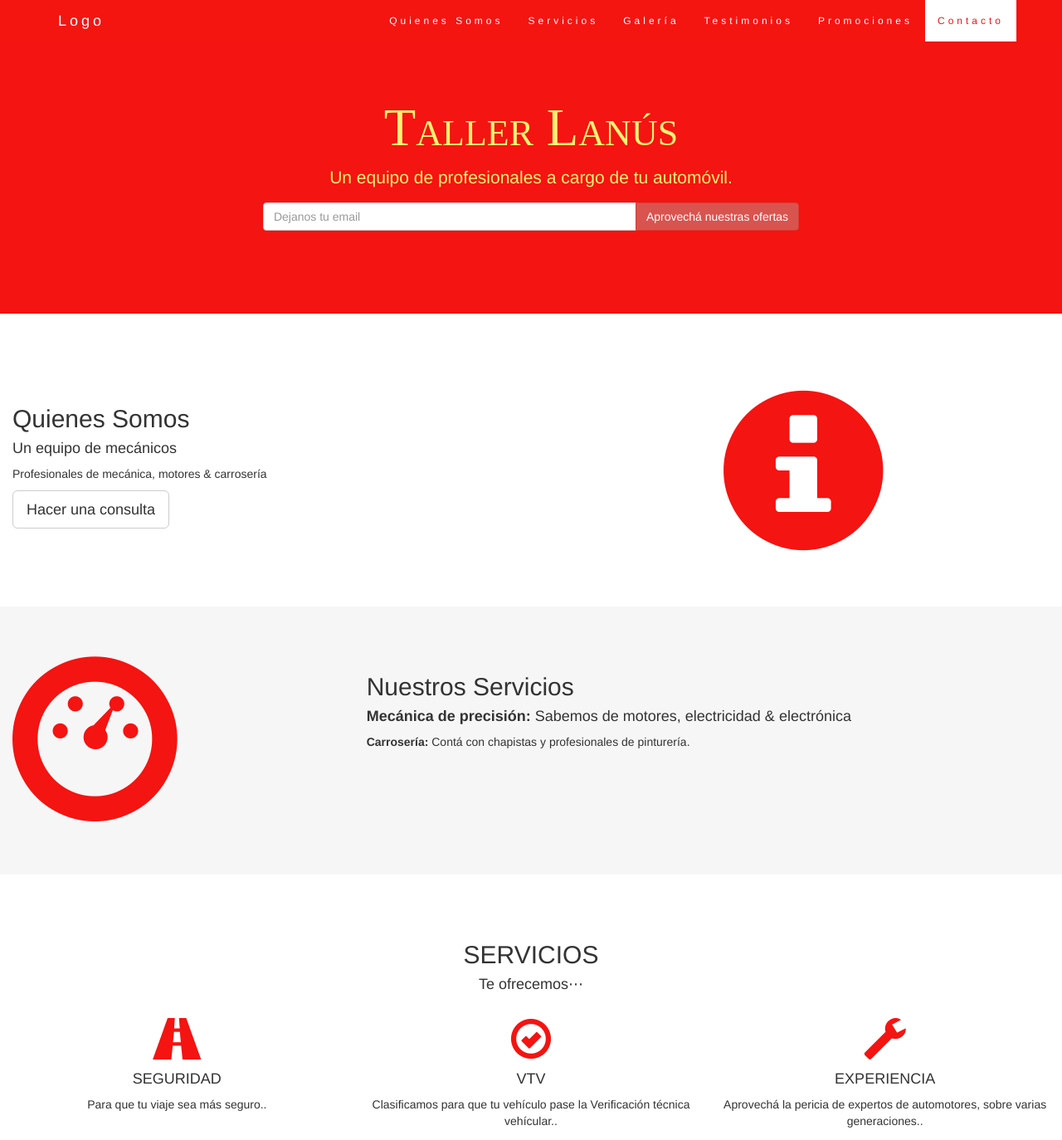
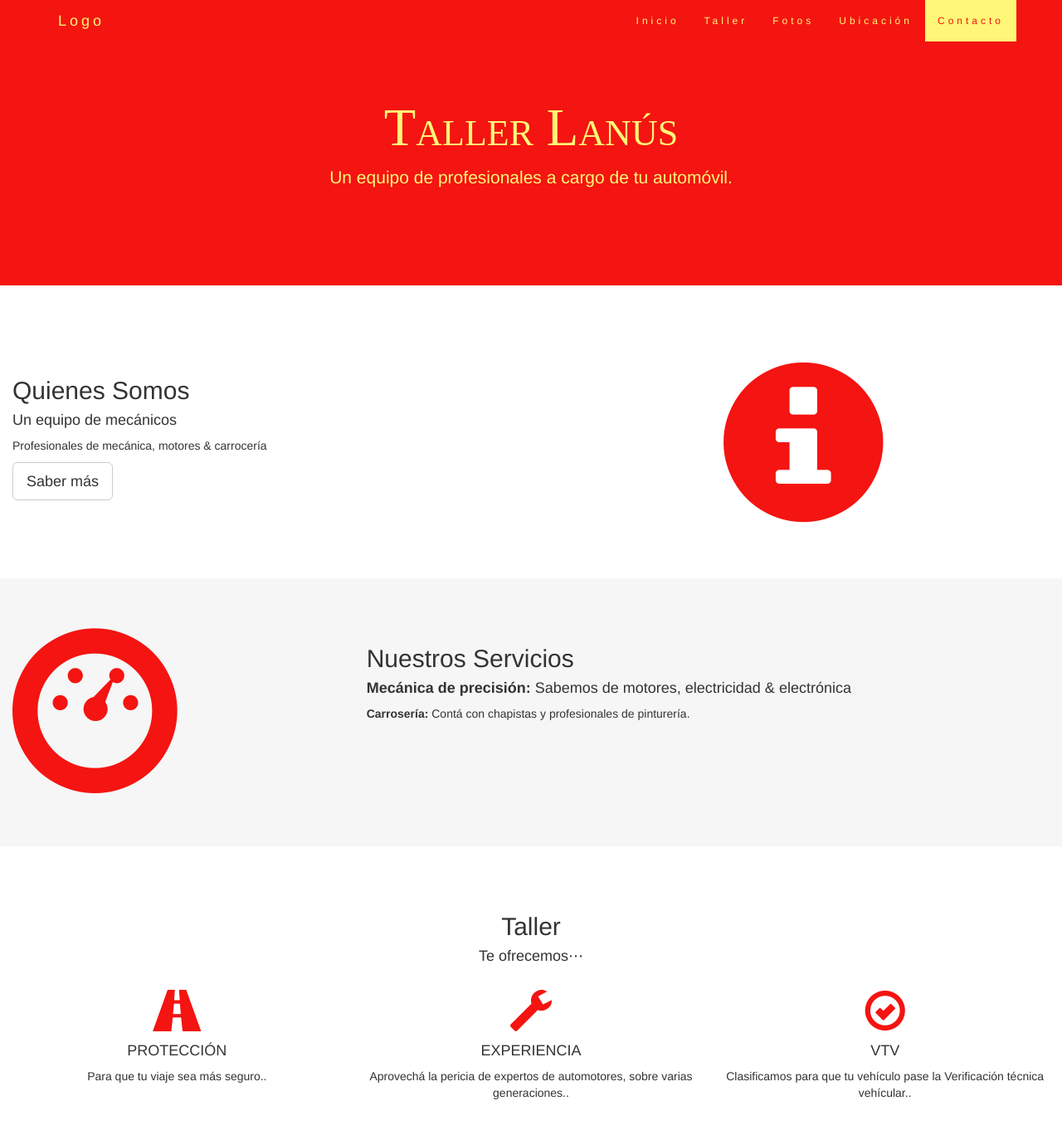
Before and after one commit to micheeell/tallerlanus, a plain HTML site: page index.html in a window 1280 px wide. Shown: the top 1374 px of the page at 83% size. Drawn offline with nearby package versions, Linux system fonts and the light colour scheme; some packages are replaced by stand-ins of ours; a web font is replaced by a local one.

Commit message:
new menu - minor style fixes - code indentation

```diff
--- a/index.html
+++ b/index.html
@@ -23,7 +23,7 @@
   <script src="https://maxcdn.bootstrapcdn.com/bootstrap/3.3.7/js/bootstrap.min.js"></script>
 </head>
 
-<body id="myPage" data-spy="scroll" data-target=".navbar" data-offset="60">
+<body id="miTaller" data-spy="scroll" data-target=".navbar" data-offset="60">
 <nav class="navbar navbar-default navbar-fixed-top">
   <div class="container">
     <div class="navbar-header">
@@ -36,11 +36,10 @@
     </div>
     <div class="collapse navbar-collapse" id="myNavbar">
       <ul class="nav navbar-nav navbar-right">
-        <li><a href="#acerca">Quienes Somos</a></li>
-        <li><a href="#servicios">Servicios</a></li>
-        <li><a href="#portfolio">Galería</a></li>
-        <li><a href="#myCarousel">Testimonios</a></li>
-        <li><a href="#promociones">Promociones</a></li>
+        <li><a href="#inicio">Inicio</a></li>
+        <li><a href="#taller">Taller</a></li>
+        <li><a href="#galeria">Fotos</a></li>
+        <li><a href="#ubicacion">Ubicaci&oacute;n</a></li>
         <li><a href="#contacto">Contacto</a></li>
       </ul>
     </div>
@@ -50,23 +49,23 @@
 <div class="jumbotron portada text-center">
   <h1>Taller Lan&uacute;s</h1>
   <p>Un equipo de profesionales a cargo de tu autom&oacute;vil.</p>
-    <form class="form-inline">
+  <!-- form class="form-inline">
     <div class="input-group">
       <input type="email" class="form-control" size="50" placeholder="Dejanos tu email" required>
       <div class="input-group-btn">
         <button type="button" class="btn btn-danger">Aprovech&aacute; nuestras ofertas</button>
       </div>
     </div>
-    </form>
+  </form -->
 </div>
 
-<div id="acerca" class="container-fluid">
+<div id="inicio" class="container-fluid">
   <div class="row">
     <div class="col-sm-8">
       <h2>Quienes Somos</h2>
       <h4>Un equipo de mec&aacute;nicos</h4>
-            <p>Profesionales de mec&aacute;nica, motores &amp; carroser&iacute;a</p>
-            <button class="btn btn-default btn-lg">Hacer una consulta</button>
+      <p>Profesionales de mec&aacute;nica, motores &amp; carrocer&iacute;a</p>
+      <button class="btn btn-default btn-lg">Saber m&aacute;s</button>
     </div>
     <div class="col-sm-4">
       <span class="glyphicon glyphicon-info-sign logo"></span>
@@ -74,7 +73,7 @@
   </div>
 </div>
 
-<div class="container-fluid bg-grey">
+<div id="servicios" class="container-fluid bg-grey">
   <div class="row">
     <div class="col-sm-4">
       <span class="glyphicon glyphicon-dashboard logo"></span>
@@ -92,28 +91,28 @@
   </div>
 </div>
 
-<div id="servicios" class="container-fluid text-center">
-  <h2>SERVICIOS</h2>
+<div id="taller" class="container-fluid text-center">
+  <h2>Taller</h2>
   <h4>Te ofrecemos&ctdot;</h4>
   <br>
   <div class="row">
     <div class="col-sm-4">
       <!-- span class="logo-small glyphicon glyphicon-magnet"></span -->
       <span class="logo-small glyphicon glyphicon-road"></span>
-      <h4>SEGURIDAD</h4>
+      <h4>PROTECCI&Oacute;N</h4>
       <p>Para que tu viaje sea m&aacute;s seguro..</p>
+    </div>
+    <div class="col-sm-4">
+      <!-- span class="logo-small glyphicon glyphicon-oil"></span -->
+      <span class="logo-small glyphicon glyphicon-wrench"></span>
+      <h4>EXPERIENCIA</h4>
+      <p>Aprovech&aacute; la pericia de expertos de automotores, sobre varias generaciones..</p>
     </div>
     <div class="col-sm-4">
       <!-- span class="logo-small glyphicon glyphicon-ok-sign"></span -->
       <span class="logo-small glyphicon glyphicon-ok-circle"></span>
       <h4>VTV</h4>
       <p>Clasificamos para que tu veh&iacute;culo pase la Verificaci&oacute;n t&eacute;cnica veh&iacute;cular..</p>
-    </div>
-    <div class="col-sm-4">
-      <!-- span class="logo-small glyphicon glyphicon-oil"></span -->
-      <span class="logo-small glyphicon glyphicon-wrench"></span>
-      <h4>EXPERIENCIA</h4>
-      <p>Aprovech&aacute; la pericia de expertos de automotores, sobre varias generaciones..</p>
     </div>
   </div>
   <br><br>
@@ -139,7 +138,7 @@
   </div>
 </div>
 
-<div id="portfolio" class="container-fluid text-center bg-grey">
+<div id="galeria" class="container-fluid text-center bg-grey">
   <h2>Galer&iacute;a</h2>
   <h4>Nuestras obras</h4>
   <div class="row text-center">
@@ -167,16 +166,13 @@
   </div>
 </div>
 
-<h2>Testimonios</h2>
+<!-- h2>Testimonios</h2>
 <div id="myCarousel" class="carousel slide text-center" data-ride="carousel">
-  <!-- Indicators -->
   <ol class="carousel-indicators">
     <li data-target="#myCarousel" data-slide-to="0" class="active"></li>
     <li data-target="#myCarousel" data-slide-to="1"></li>
     <li data-target="#myCarousel" data-slide-to="2"></li>
   </ol>
-
-  <!-- Wrapper for slides -->
   <div class="carousel-inner" role="listbox">
     <div class="item active">
       <h4>"Velocidad, eficacia!"<br><span style="font-style:normal;">Santiago, Renault Megane, 2010</span></h4>
@@ -188,8 +184,6 @@
       <h4>"Atenci&oacute;n de diez"<br><span style="font-style:normal;">Gabriel, Chevrolet, 2012</span></h4>
     </div>
   </div>
-
-  <!-- Left and right controls -->
   <a class="left carousel-control" href="#myCarousel" role="button" data-slide="prev">
     <span class="glyphicon glyphicon-chevron-left" aria-hidden="true"></span>
     <span class="sr-only">Anterior</span>
@@ -198,9 +192,9 @@
     <span class="glyphicon glyphicon-chevron-right" aria-hidden="true"></span>
     <span class="sr-only">Siguiente</span>
   </a>
-</div>
+</div -->
 
-<div class="container-fluid" id="promociones">
+<div class="container-fluid" id="ofertas">
   <div class="text-center">
     <h2>Ofertas</h2>
     <h4>Eleg&iacute; una promoci&oacute;n</h4>
@@ -266,6 +260,18 @@
   </div>
 </div>
 
+<div id="ubicacion" style="height:400px;width:100%;"></div>
+<script>
+    function myMap() {
+        var myCenter = new google.maps.LatLng(-34.732004, -58.366605);
+        var mapProp = {center:myCenter, zoom:15, scrollwheel:false, draggable:false, mapTypeId:google.maps.MapTypeId.ROADMAP};
+        var map = new google.maps.Map(document.getElementById("ubicacion"),mapProp);
+        var marker = new google.maps.Marker({position:myCenter});
+        marker.setMap(map);
+    }
+</script>
+<script src="https://maps.googleapis.com/maps/api/js?key=AIzaSyDBi7V0eEHScupIb0iI1lvm9_xzr5eme0s&callback=myMap"></script>
+
 <div id="contacto" class="container-fluid bg-grey">
   <h2 class="text-center">CONTACTO</h2>
   <div class="row">
@@ -294,21 +300,8 @@
   </div>
 </div>
 
-<!-- Add Google Maps -->
-<div id="googleMap" style="height:400px;width:100%;"></div>
-<script>
-    function myMap() {
-        var myCenter = new google.maps.LatLng(-34.732004, -58.366605);
-        var mapProp = {center:myCenter, zoom:15, scrollwheel:false, draggable:false, mapTypeId:google.maps.MapTypeId.ROADMAP};
-        var map = new google.maps.Map(document.getElementById("googleMap"),mapProp);
-        var marker = new google.maps.Marker({position:myCenter});
-        marker.setMap(map);
-    }
-</script>
-<script src="https://maps.googleapis.com/maps/api/js?key=AIzaSyDBi7V0eEHScupIb0iI1lvm9_xzr5eme0s&callback=myMap"></script>
-
 <footer class="container-fluid text-center">
-  <a href="#myPage" title="To Top">
+  <a href="#miTaller" title="To Top">
     <span class="glyphicon glyphicon-chevron-up"></span>
   </a>
   <p>Código disponible en <a href="https://github.com/micheeell/tallerlanus/blob/gh-pages/" title="Ver fuente">GitHub</a></p>
--- a/stylesheet/taller.css
+++ b/stylesheet/taller.css
@@ -10,7 +10,7 @@
 
 .jumbotron.portada {
     background-color: #f41411;
-    color: #fff172;
+    color: #fff777;
     padding: 100px 25px;
 }
 .jumbotron.portada h1 {
@@ -70,7 +70,7 @@
     font-style: normal;
 }
 
-#promociones {
+#ofertas {
     display: none;
 }
 .panel {
@@ -109,7 +109,7 @@
 .panel-footer .btn {
     margin: 15px 0;
     background-color: #f41511;
-    color: #fff;
+    color: #fff17;
 }
 
 nav.navbar {
@@ -123,19 +123,19 @@ nav.navbar {
     border-radius: 0;
 }
 .navbar li a, .navbar .navbar-brand {
-    color: #fff !important;
+    color: #fff777 !important;
 }
 .navbar-nav li a:hover, .navbar-nav li.active a {
     color: #f41511 !important;
-    background-color: #fff !important;
+    background-color: #fff777 !important;
 }
 .navbar-default .navbar-toggle {
     border-color: transparent;
-    color: #fff !important;
+    color: #fff777 !important;
 }
 
 footer .glyphicon {
     font-size: 20px;
     margin-bottom: 20px;
-    color: #f4511e;
+    color: #f41511;
 }
```
Lines whose indentation alone changed are shown as unchanged.
